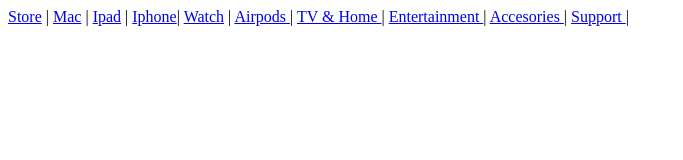
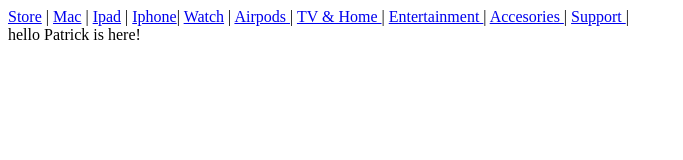
Before and after one commit to alankze/Apple-Project-, a plain HTML site: page index.html in a window 1280 px wide. Shown: the whole page, without its empty margins (0-683 px from the left). Drawn offline with Linux system fonts and the light colour scheme.

Commit message:
my first update

```diff
--- a/index.html
+++ b/index.html
@@ -29,7 +29,7 @@
         <section class="firstsection"></section>
 
 
-        <section class="secondsection"></section>
+        <section class="secondsection"> hello Patrick is here!</section>
     </main>
 
 
```
